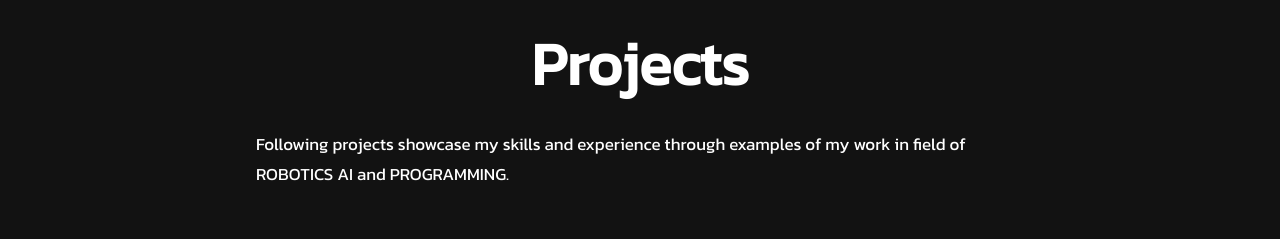
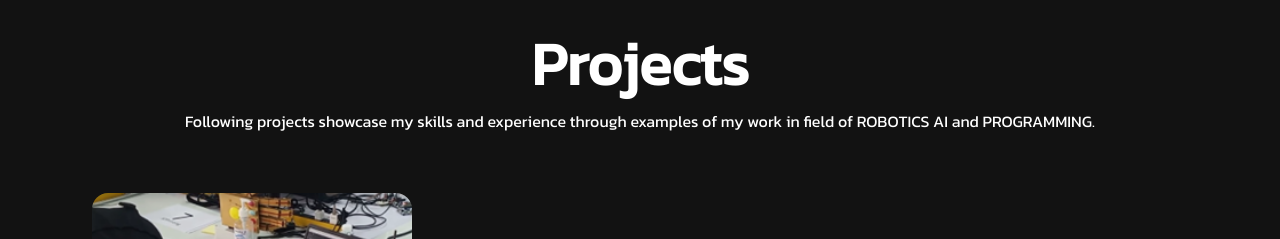
Before and after one commit to pipogood/pipogood-port, a React (Vite) app: page / in a window 1280 px wide. Shown: the part 3300-3539 px from the top of the page. Built offline with nearby package versions, Linux system fonts and the light colour scheme.

Commit message:
Update Project.jsx

```diff
--- a/src/components/Project.jsx
+++ b/src/components/Project.jsx
@@ -58,10 +58,10 @@ const Project = () => {
         <h2 className={`${styles.sectionHeadText} text-center mt-25`}>Projects</h2>
       {/* </motion.div> */}
       <div className="w-full flex justify-center items-center">
-        <motion.p variants={fadeIn("", "", 0.1)} className="mt-5 text-secondary text-[17px] max-w-3xl leading-[30px]">
+        {/* <motion.p variants={fadeIn("", "", 0.1)} className="mt-5 text-secondary text-[17px] max-w-3xl leading-[30px]"> */}
           Following projects showcase my skills and experience through examples
           of my work in field of ROBOTICS AI and PROGRAMMING.
-        </motion.p>
+        {/* </motion.p> */}
       </div>
       <div className="mt-10 mb-10 flex flex-wrap gap-7 justify-center items-center">
         {projects.map((project, index) => (
```
